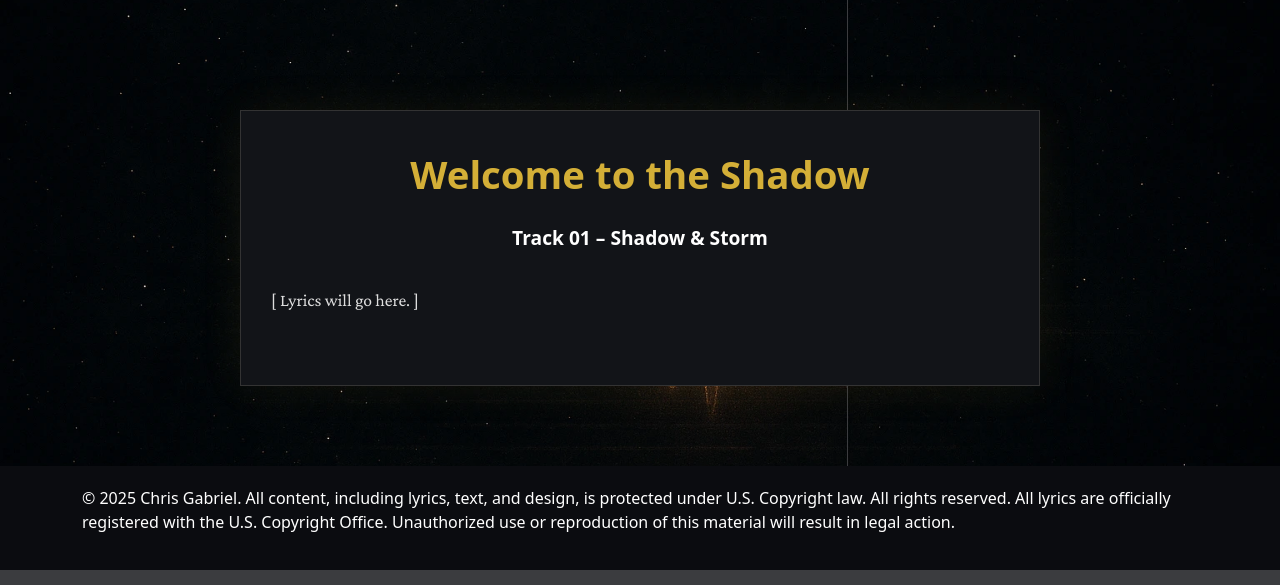
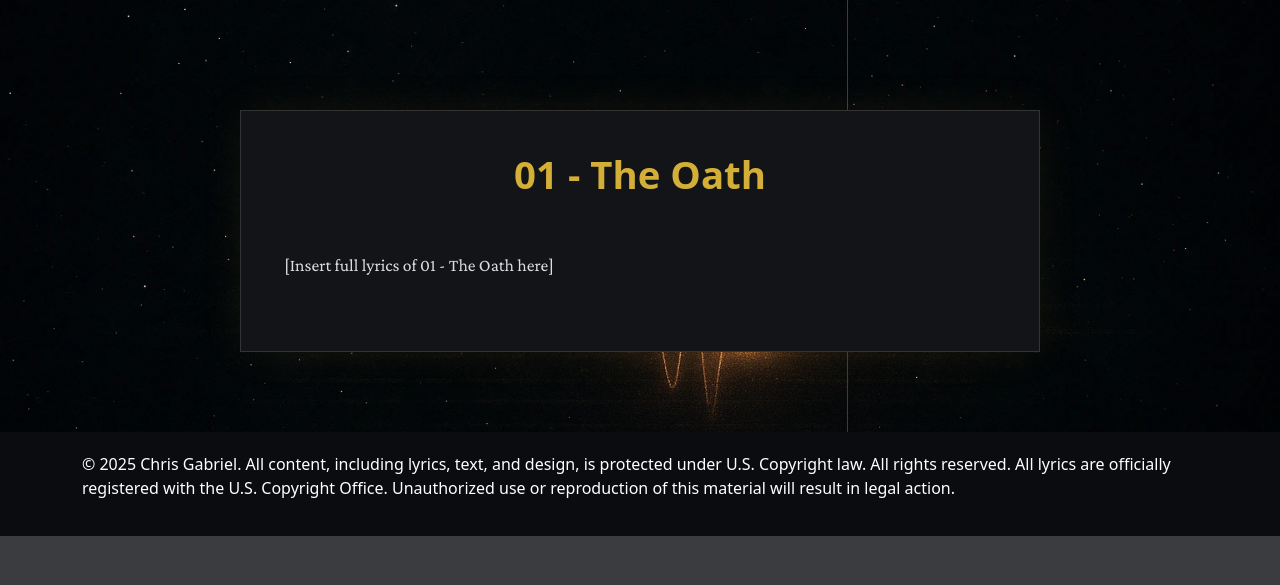
Before and after one commit to AlfredBrayden/shadowandstorm, a PHP site: page /01_the_oath.php in a window 1280 px wide. Shown: the part 97-682 px from the top of the page. Run offline with PHP 8.4, Linux system fonts and the light colour scheme.

Commit message:
Update 01_the_oath.php

```diff
--- a/01_the_oath.php
+++ b/01_the_oath.php
@@ -1,6 +1,6 @@
 <?php include('header.php'); ?>
 
-<title>Welcome to the Shadow - Shadow & Storm</title>
+<title>01 - The Oath - Chris Gabriel</title>
 
 </head>
 
@@ -16,10 +16,9 @@
 
         <section class="signal-page">
 
-        <h1>Welcome to the Shadow</h1>
-    <div class="subtitle">Track 01 – Shadow & Storm</div>
+        <h1>01 - The Oath</h1>
     <div class="lyrics">
-[ Lyrics will go here. ]
+    [Insert full lyrics of 01 - The Oath here]
     </div>
 
 </section>
```
